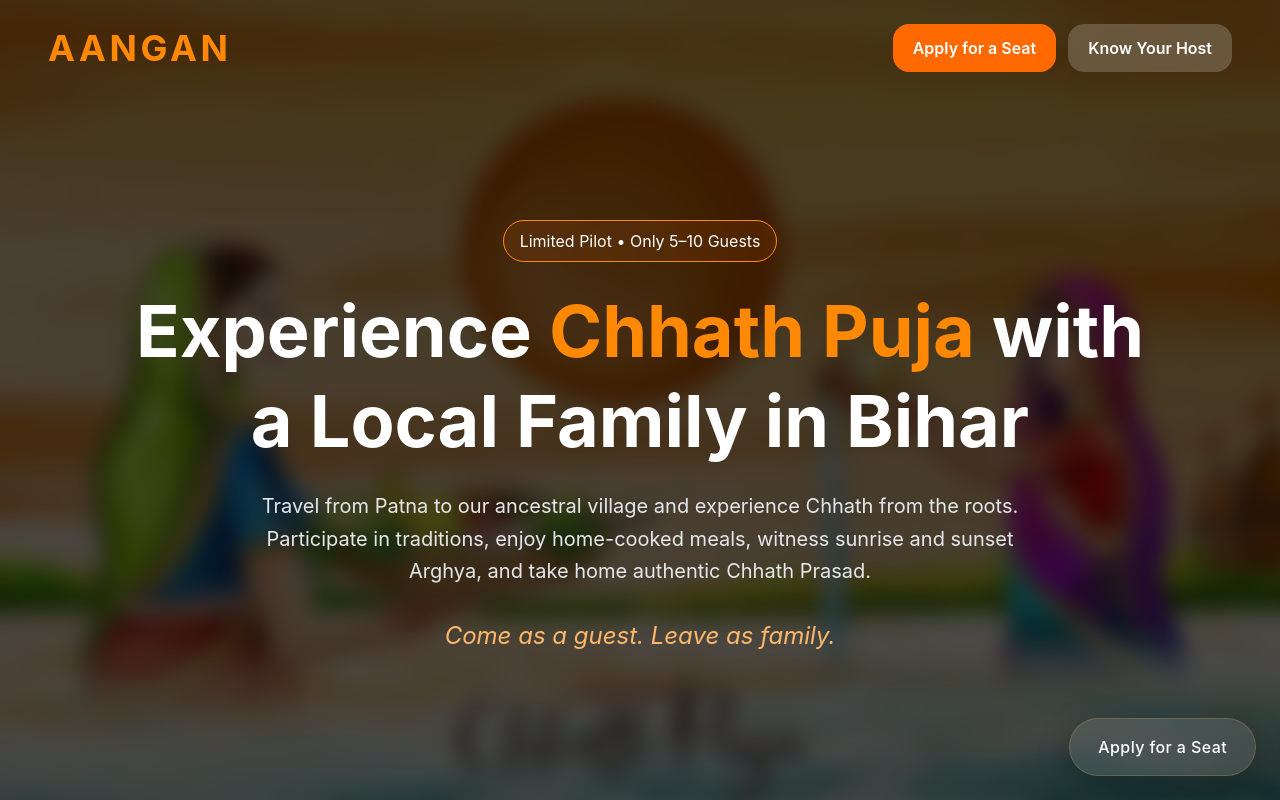
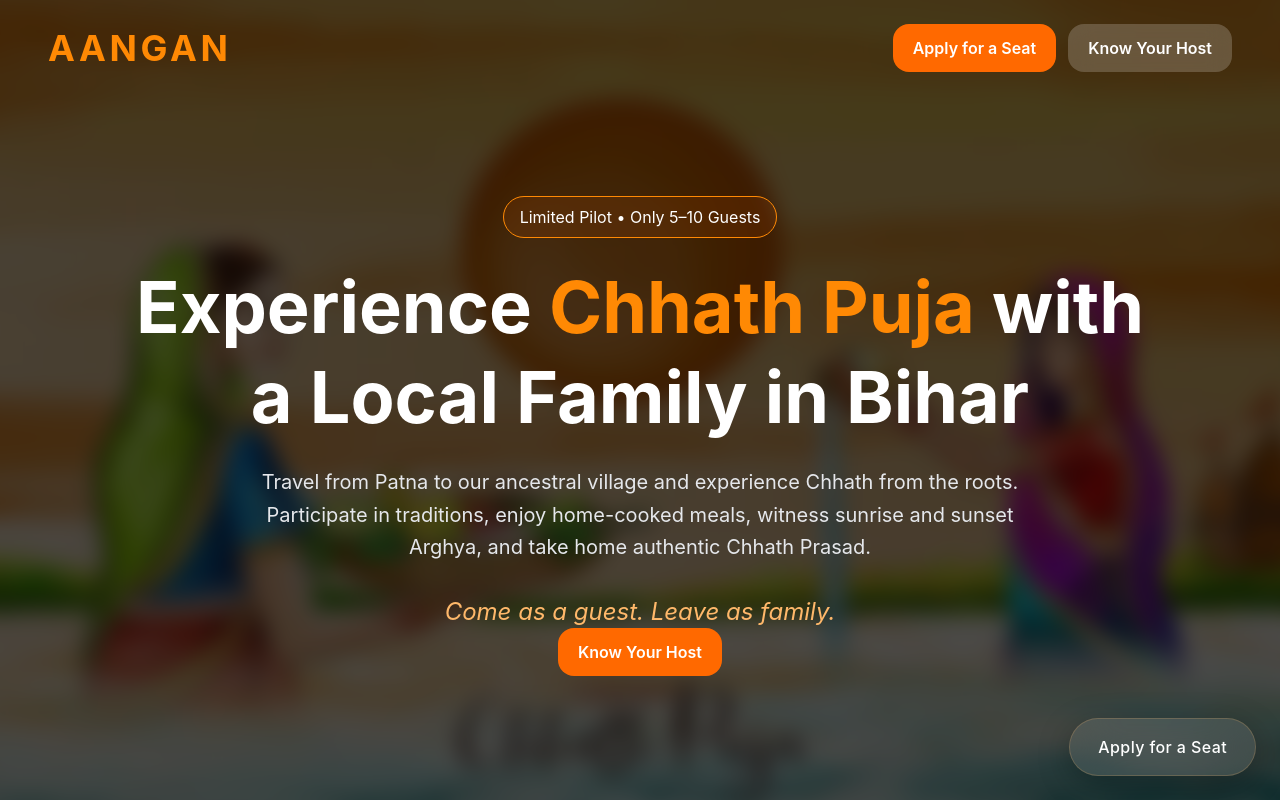
Before and after one commit to harsh23012/Aangan, a React (Vite) app: page / in a window 1280 px wide. Shown: the top 800 px of the page. Built offline with nearby package versions, Linux system fonts and the light colour scheme.

Commit message:
Added Know your host button on hero section

```diff
--- a/index.html
+++ b/index.html
@@ -20,6 +20,7 @@
     />
 
 	<meta name="google-site-verification" content="VZnWSr7HE4ciWnkH0Vp3evqS3VuhQr13_TVxHfig_b8" />
+
     <meta
       name="keywords"
       content="Chhath Puja, Bihar Tourism, Village Stay, Cultural Experience, Homestay, Patna, Chhath Festival"
--- a/src/LandingPage.jsx
+++ b/src/LandingPage.jsx
@@ -165,6 +165,20 @@ const [menuOpen, setMenuOpen] = useState(false);
 					<p className="mt-8 text-2xl italic text-orange-300">
 						Come as a guest. Leave as family.
 					</p>
+
+					<button onClick={() => (window.location.href = "/host")}
+							className="
+								bg-orange-500
+								hover:bg-orange-600
+								px-5
+				     			py-3
+							  rounded-2xl
+								 font-semibold
+								 transition-all
+								 duration-300
+								"      >
+						 Know Your Host
+					 </button>
 
 				</section>
 
```
